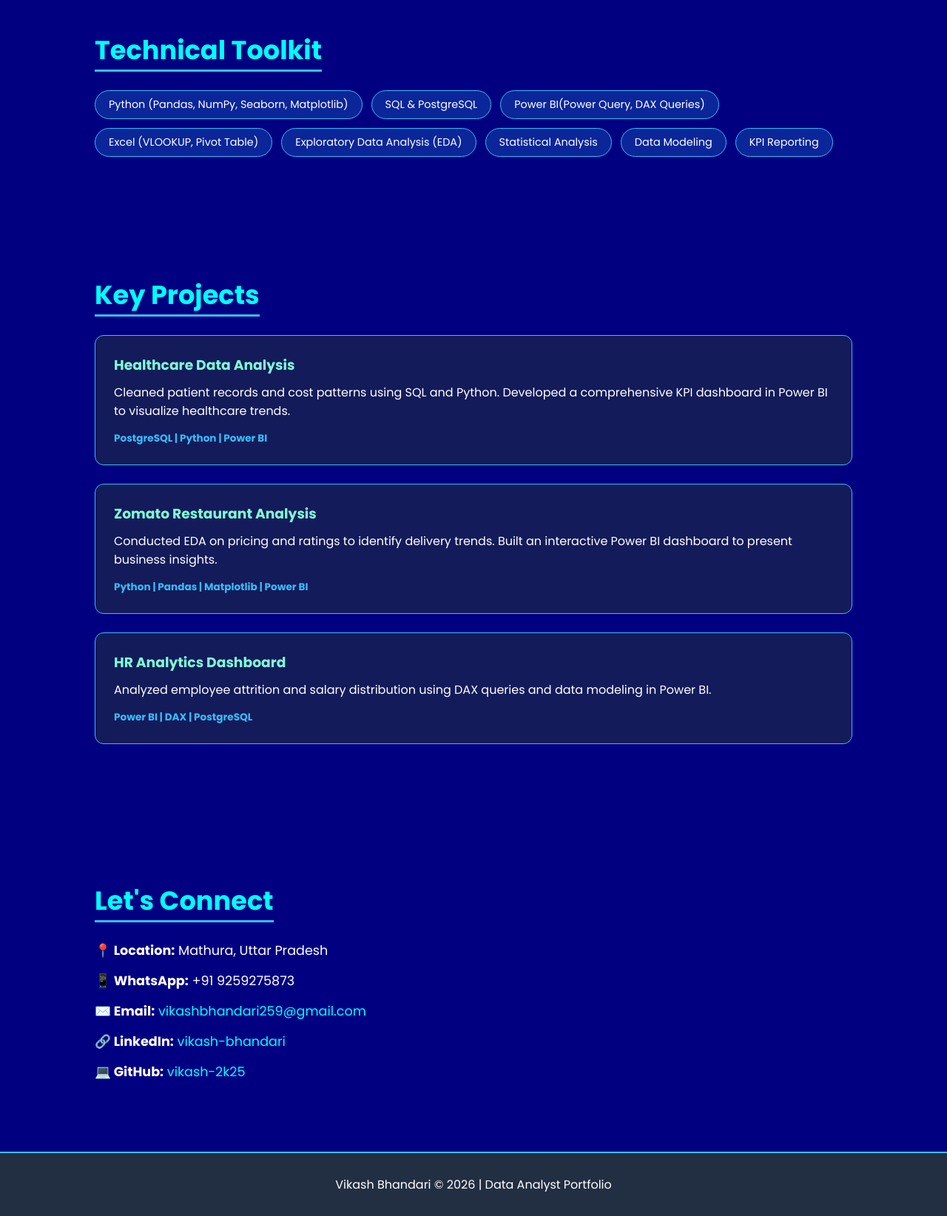
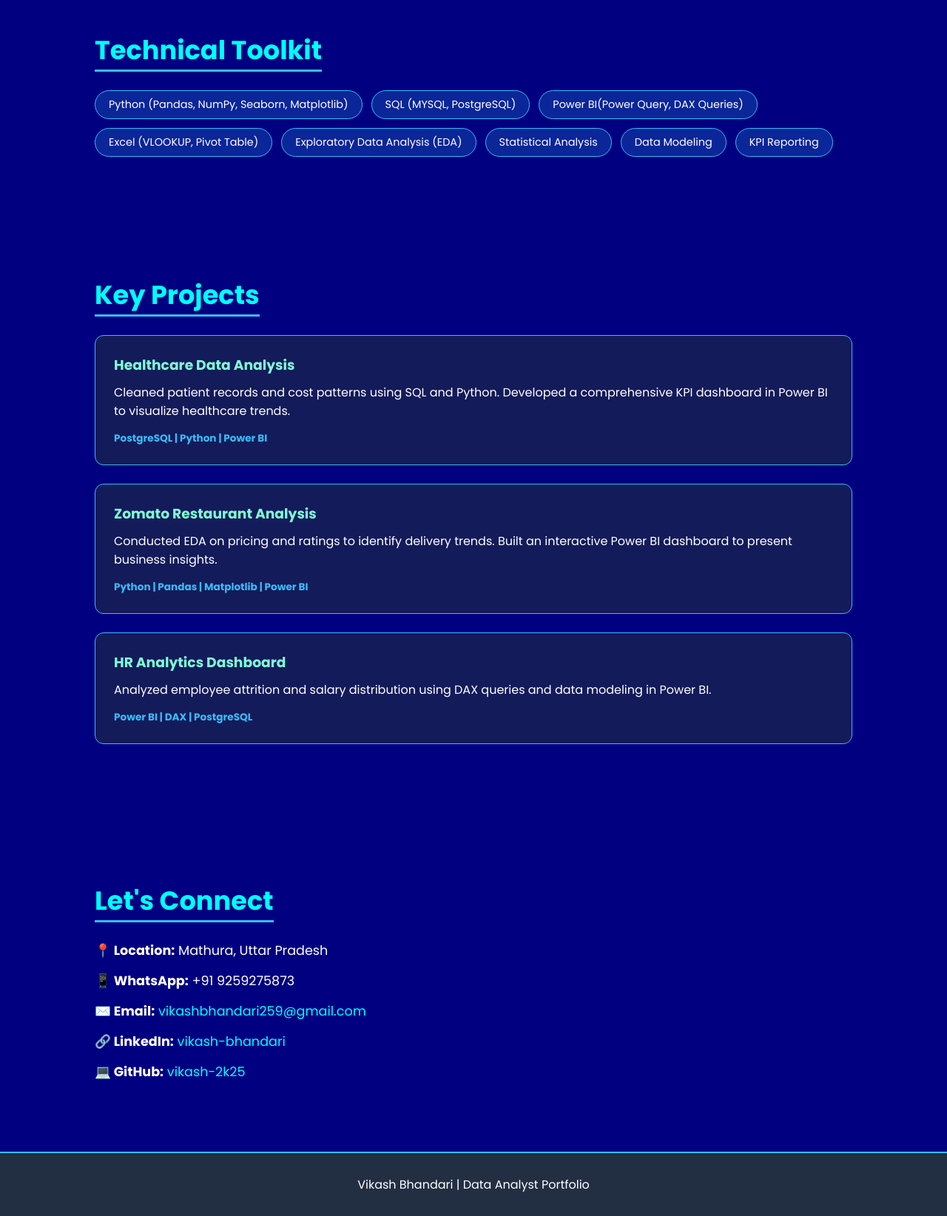
Before and after one commit to vikash-2k25/Vikash-Bhandari, a plain HTML site: page index.html in a window 1280 px wide. Shown: the part 1220-2864 px from the top of the page at 74% size. Drawn offline with Linux system fonts and the light colour scheme.

Commit message:
Update index.html

```diff
--- a/index.html
+++ b/index.html
@@ -160,7 +160,7 @@
     <h2 class="section-title">Technical Toolkit</h2>
     <div class="skills-container">
       <span class="skills-tag">Python (Pandas, NumPy, Seaborn, Matplotlib)</span>
-      <span class="skills-tag">SQL & PostgreSQL</span>
+      <span class="skills-tag">SQL (MYSQL, PostgreSQL)</span>
       <span class="skills-tag">Power BI(Power Query, DAX Queries)</span>
       <span class="skills-tag">Excel (VLOOKUP, Pivot Table)</span>
       <span class="skills-tag">Exploratory Data Analysis (EDA)</span>
@@ -202,7 +202,7 @@
   </section>
 
   <footer>
-    <p>Vikash Bhandari © 2026 | Data Analyst Portfolio</p>
+    <p>Vikash Bhandari | Data Analyst Portfolio</p>
   </footer>
 
   <script>
```
